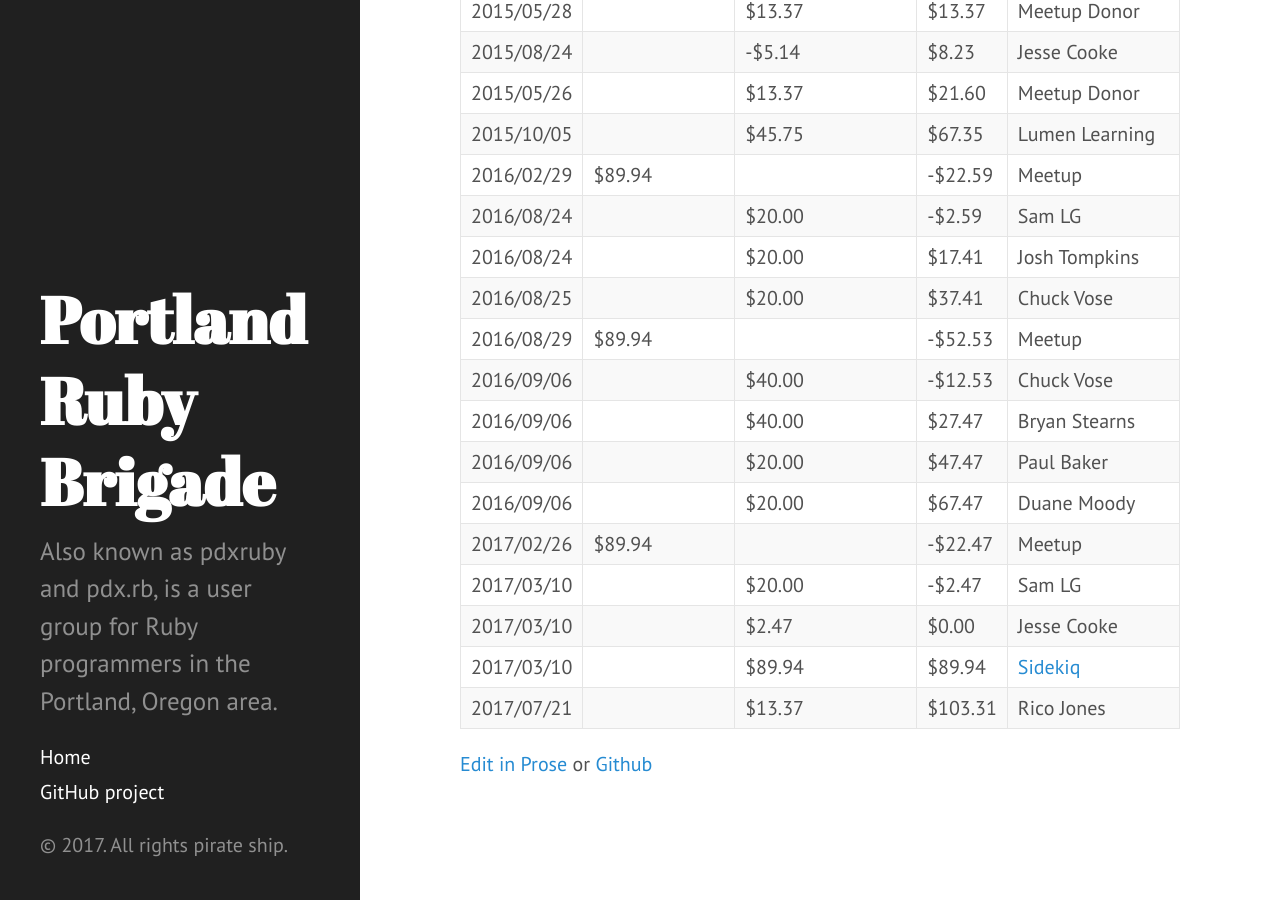
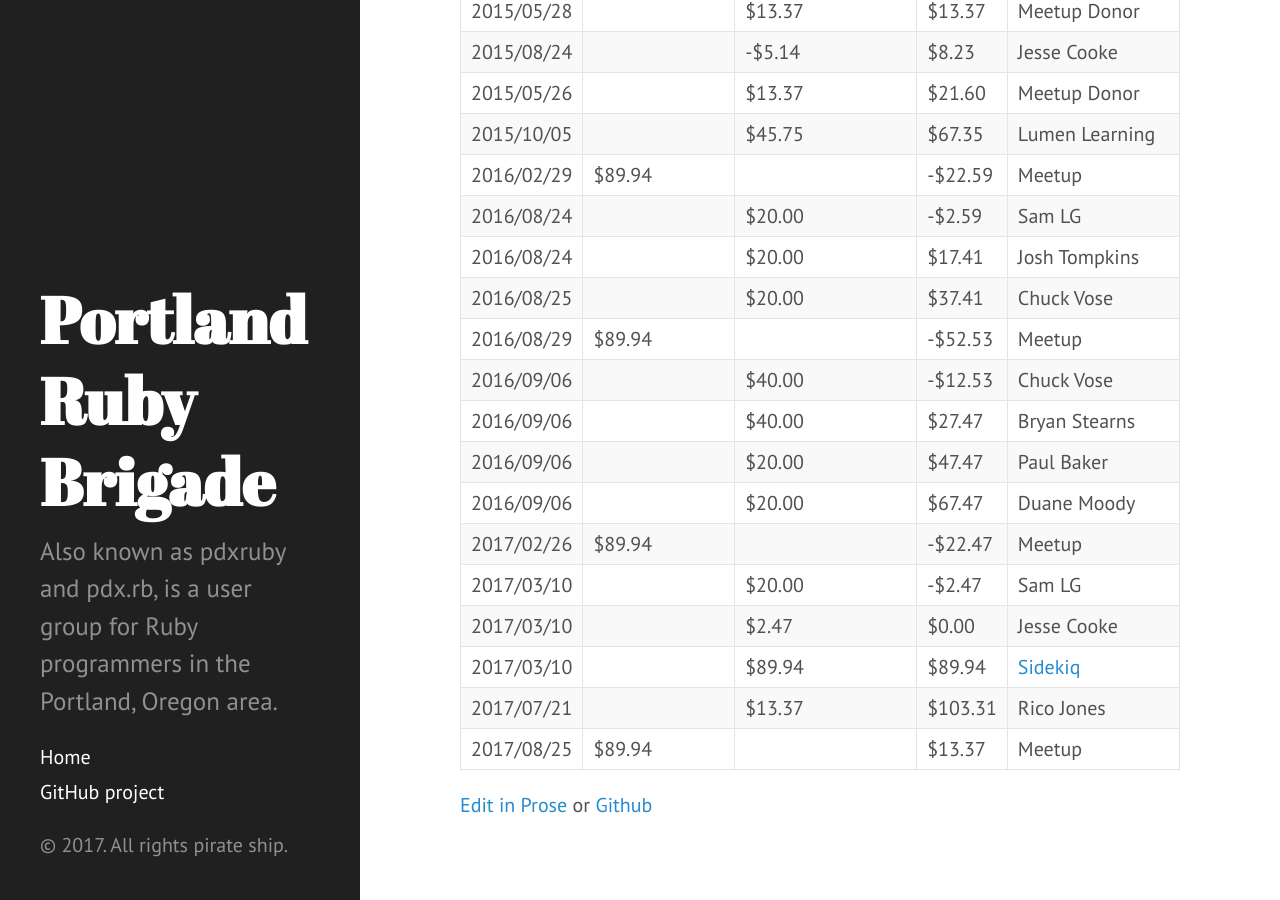
Before and after one commit to pdxruby/pdxruby.github.io, a Jekyll site: the page built from contributions.md, in a window 1280 px wide and 900 px high, scrolled down 596 px. Built offline with Jekyll 4.4.1, drawn with Linux system fonts in a browser that asks for light colours.

Commit message:
Log Meetup charge

```diff
--- a/contributions.md
+++ b/contributions.md
@@ -34,3 +34,4 @@ A log for contributions and some expenses.
 | 2017/03/10 |                | $2.47             | $0.00     | Jesse Cooke                         |
 | 2017/03/10 |                | $89.94            | $89.94    | [Sidekiq](http://sidekiq.org/)      |
 | 2017/07/21 |                | $13.37            | $103.31   | Rico Jones                          |
+| 2017/08/25 | $89.94         |                   | $13.37    | Meetup                              |
```
